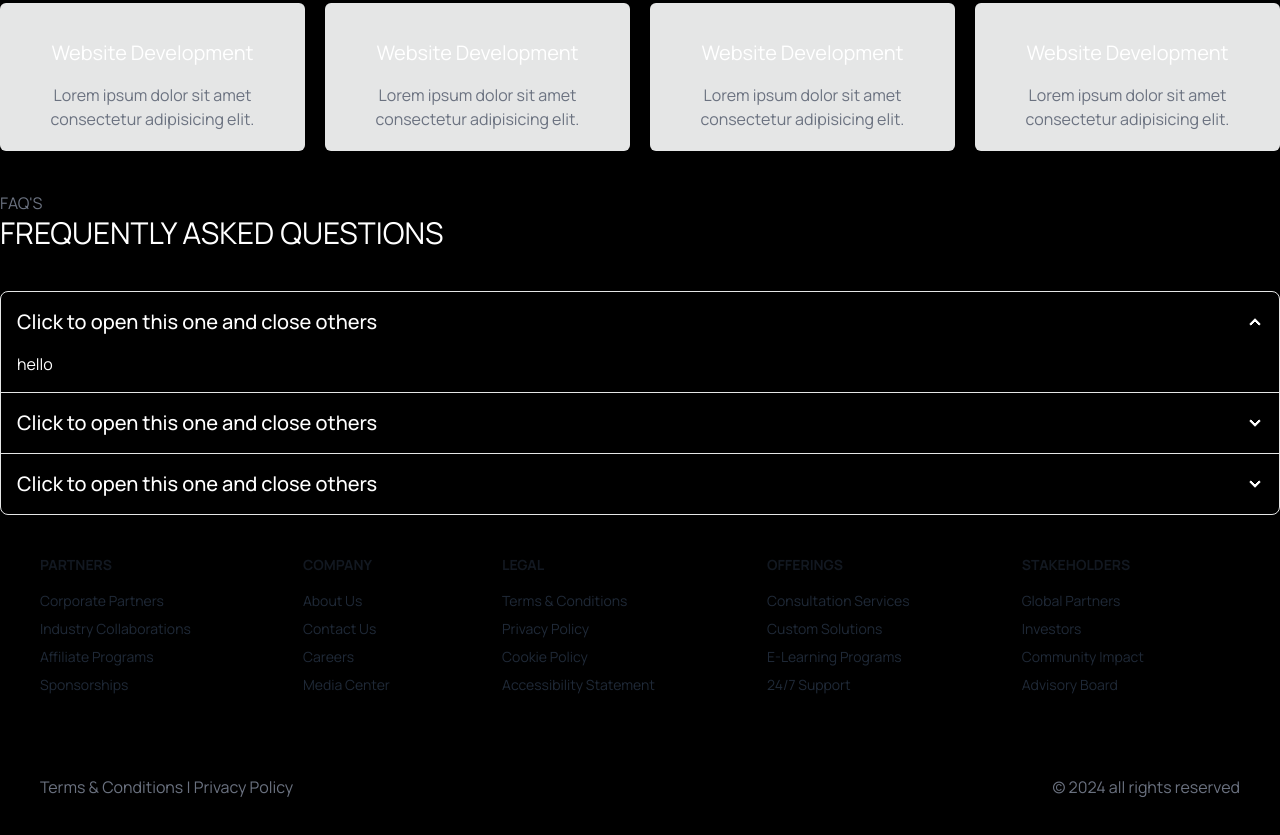
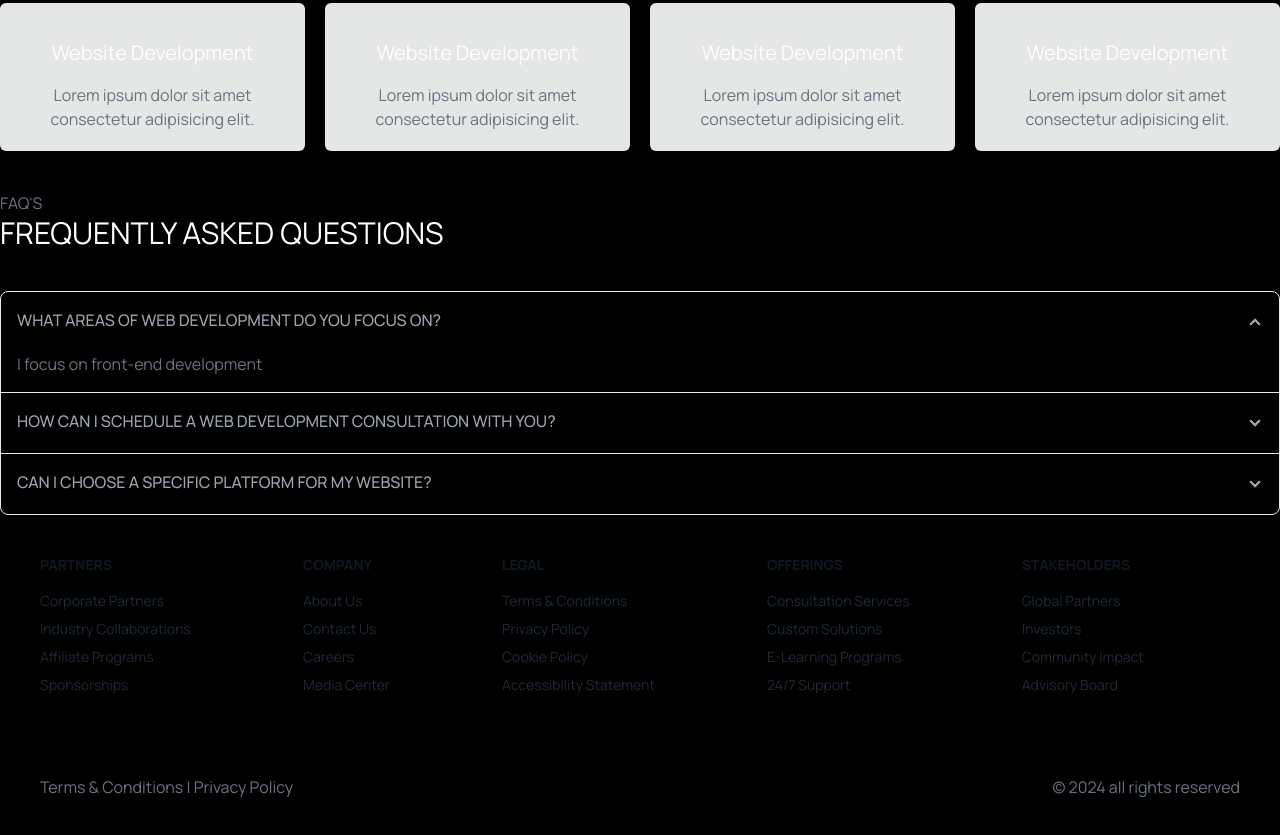
Before and after one commit to shahehsan2002/portfolio-assignment, a plain HTML site: page index.html in a window 1280 px wide. Shown: the part 1167-2002 px from the top of the page. Drawn offline with nearby package versions, Linux system fonts and the light colour scheme.

Commit message:
updated FAQ section

```diff
--- a/index.html
+++ b/index.html
@@ -217,29 +217,29 @@
     <div class="join join-vertical w-full">
       <div class="collapse collapse-arrow join-item border-base-300 border">
         <input type="radio" name="my-accordion-4" checked="checked" />
-        <div class="collapse-title text-xl font-medium">
-          Click to open this one and close others
+        <div class="collapse-title  text-gray-400 font-medium">
+          WHAT AREAS OF WEB DEVELOPMENT DO YOU FOCUS ON?
         </div>
         <div class="collapse-content">
-          <p>hello</p>
+          <p class="text-gray-500">I focus on front-end development</p>
         </div>
       </div>
       <div class="collapse collapse-arrow join-item border-base-300 border">
         <input type="radio" name="my-accordion-4" />
-        <div class="collapse-title text-xl font-medium">
-          Click to open this one and close others
+        <div class="collapse-title  font-medium text-gray-400">
+          HOW CAN I SCHEDULE A WEB DEVELOPMENT CONSULTATION WITH YOU?
         </div>
         <div class="collapse-content">
-          <p>hello</p>
+          <p class="text-gray-500">hello</p>
         </div>
       </div>
       <div class="collapse collapse-arrow join-item border-base-300 border">
         <input type="radio" name="my-accordion-4" />
-        <div class="collapse-title text-xl font-medium">
-          Click to open this one and close others
+        <div class="collapse-title  font-medium text-gray-400">
+          CAN I CHOOSE A SPECIFIC PLATFORM FOR MY WEBSITE?
         </div>
         <div class="collapse-content">
-          <p>hello</p>
+          <p class="text-gray-500">Yes, you can</p>
         </div>
       </div>
     </div>
```
